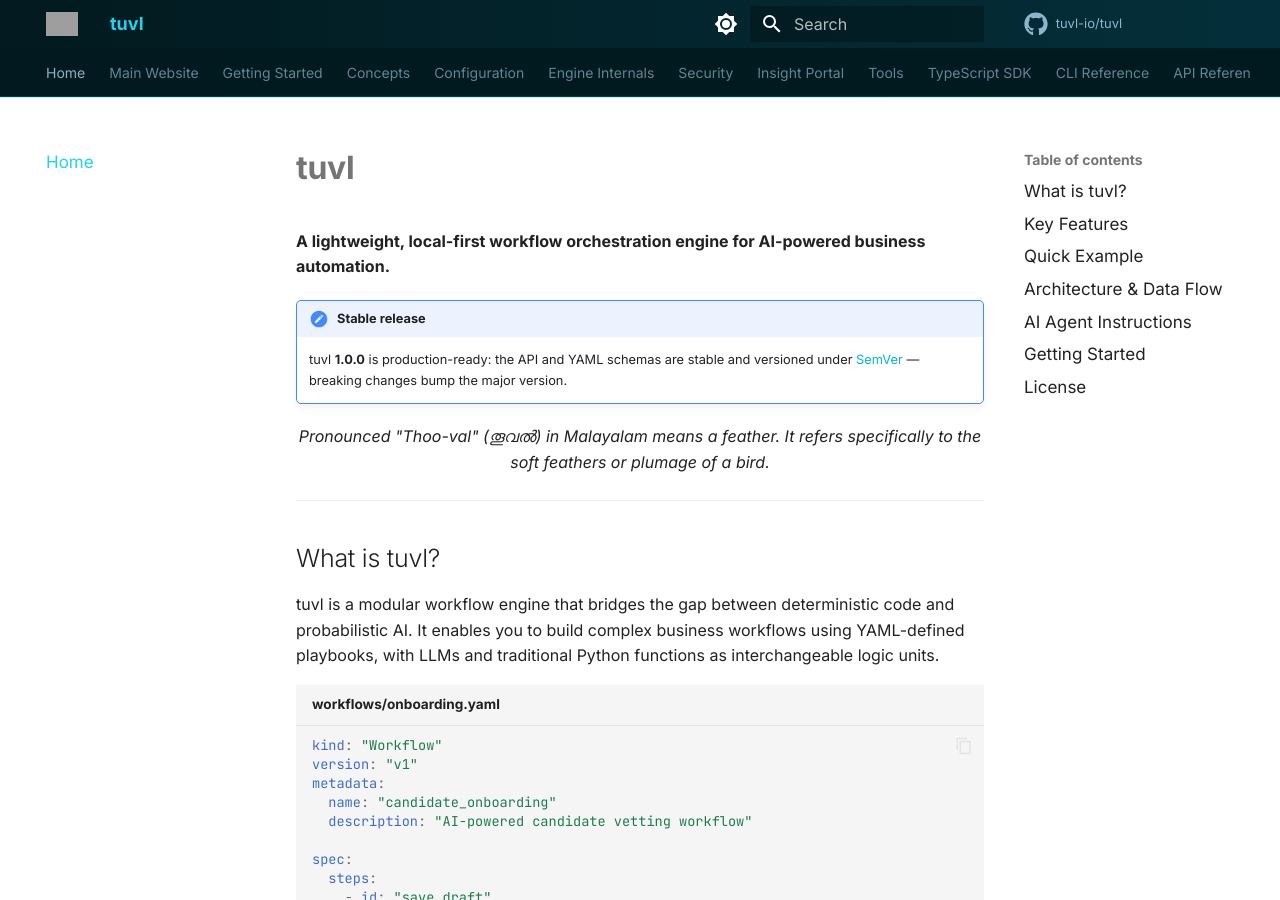
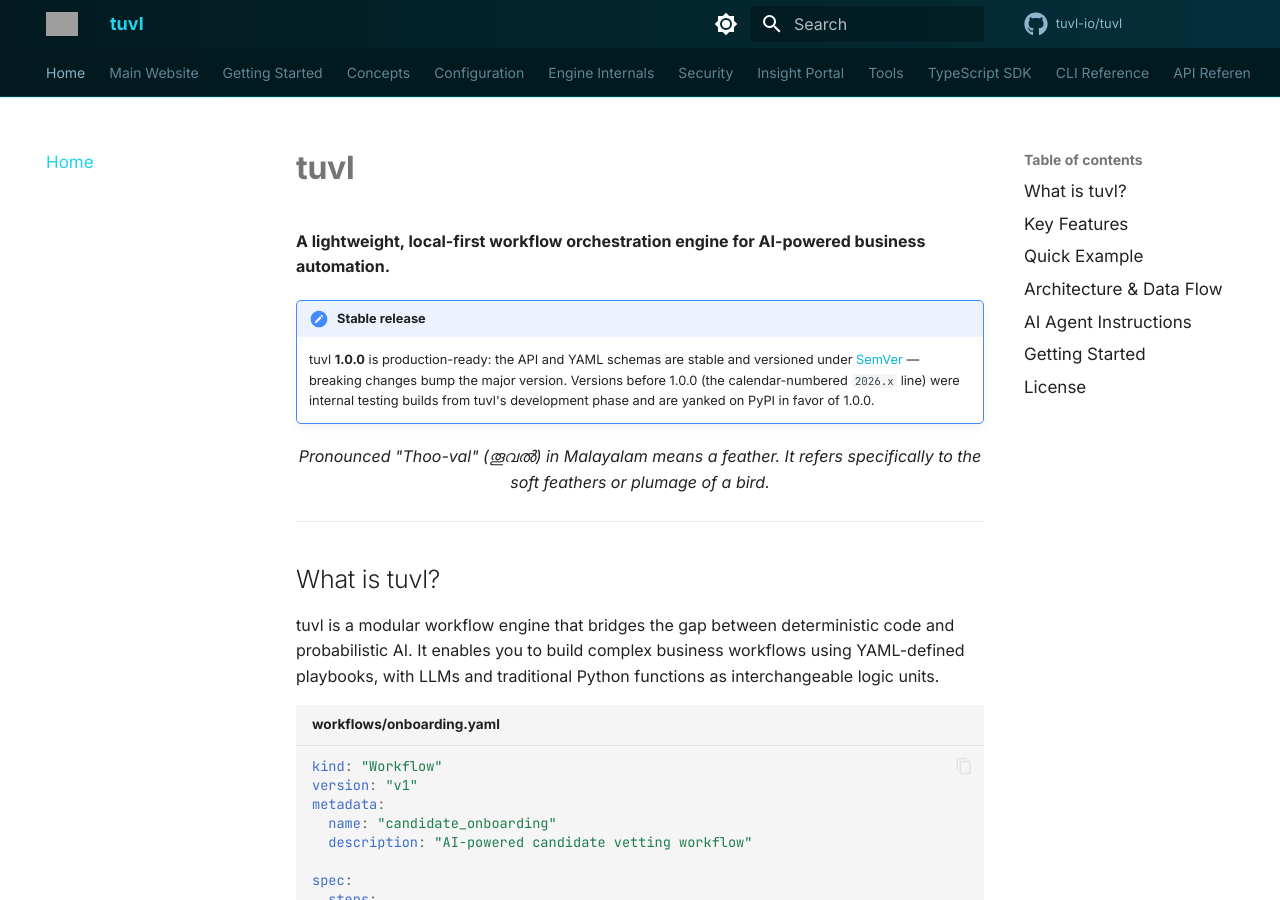
Before and after one commit to tuvl-io/docs, an MkDocs documentation site: the page built from docs/index.md, in a window 1280 px wide and 900 px high. Built offline with MkDocs 1.6.1 and Material for MkDocs 9.7.7, drawn with Linux system fonts in a browser that asks for light colours; comment, search, counter and statistics services are not loaded; the version menu is left out; grey boxes are pictures that could not be loaded.

Commit message:
docs: version-history note; sync engine internals

```diff
--- a/docs/index.md
+++ b/docs/index.md
@@ -5,7 +5,9 @@
 !!! note "Stable release"
     tuvl **1.0.0** is production-ready: the API and YAML schemas are stable and
     versioned under [SemVer](https://semver.org) — breaking changes bump the
-    major version.
+    major version. Versions before 1.0.0 (the calendar-numbered `2026.x` line)
+    were internal testing builds from tuvl's development phase and are yanked
+    on PyPI in favor of 1.0.0.
 
 <p align="center">
   <em>Pronounced "Thoo-val" (തൂവൽ) in Malayalam means a feather. It refers specifically to the soft feathers or plumage of a bird. </em>
```
Also changed, not shown: docs/internals/supervisor.md (+1 -1 lines).
